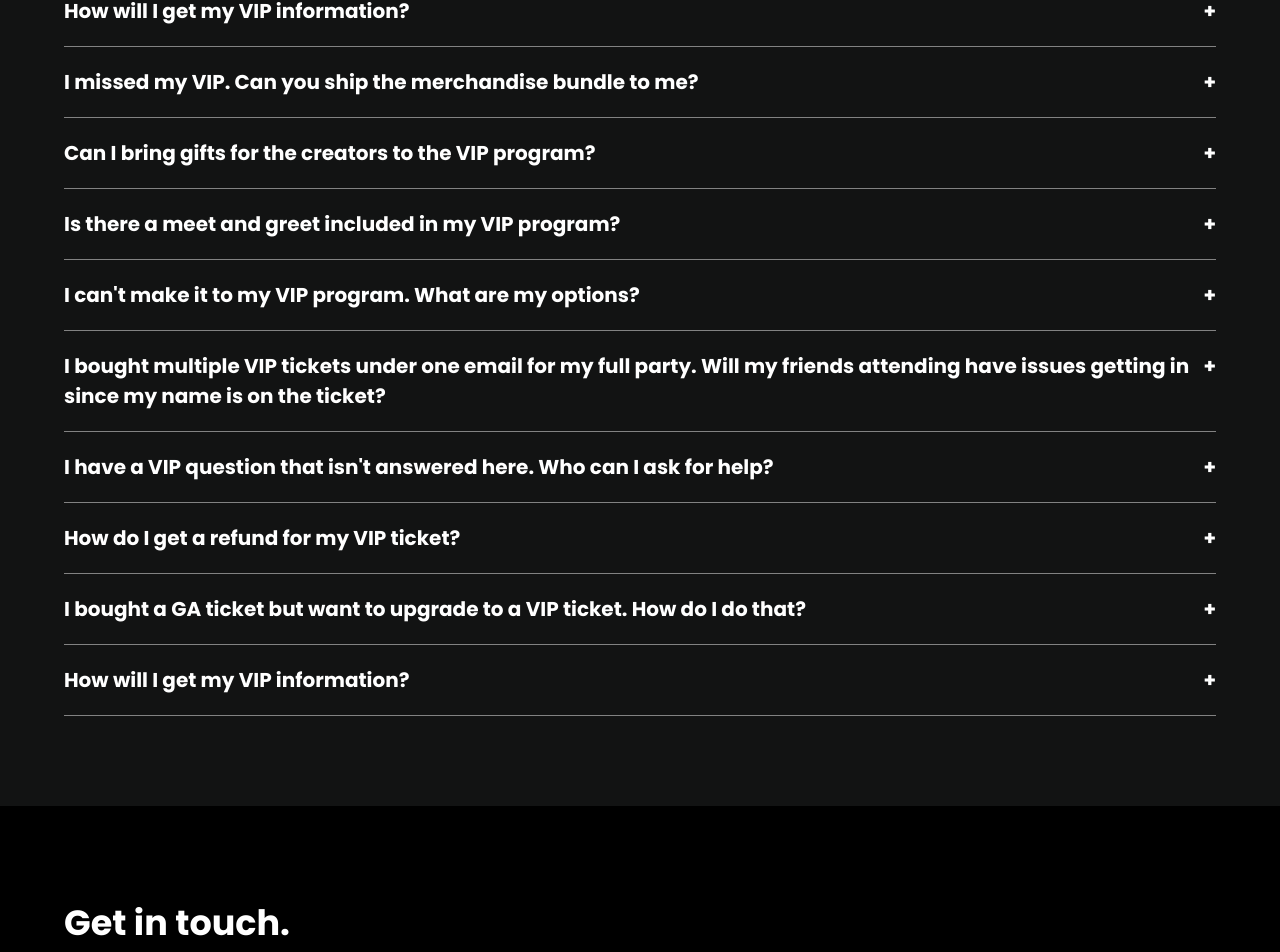
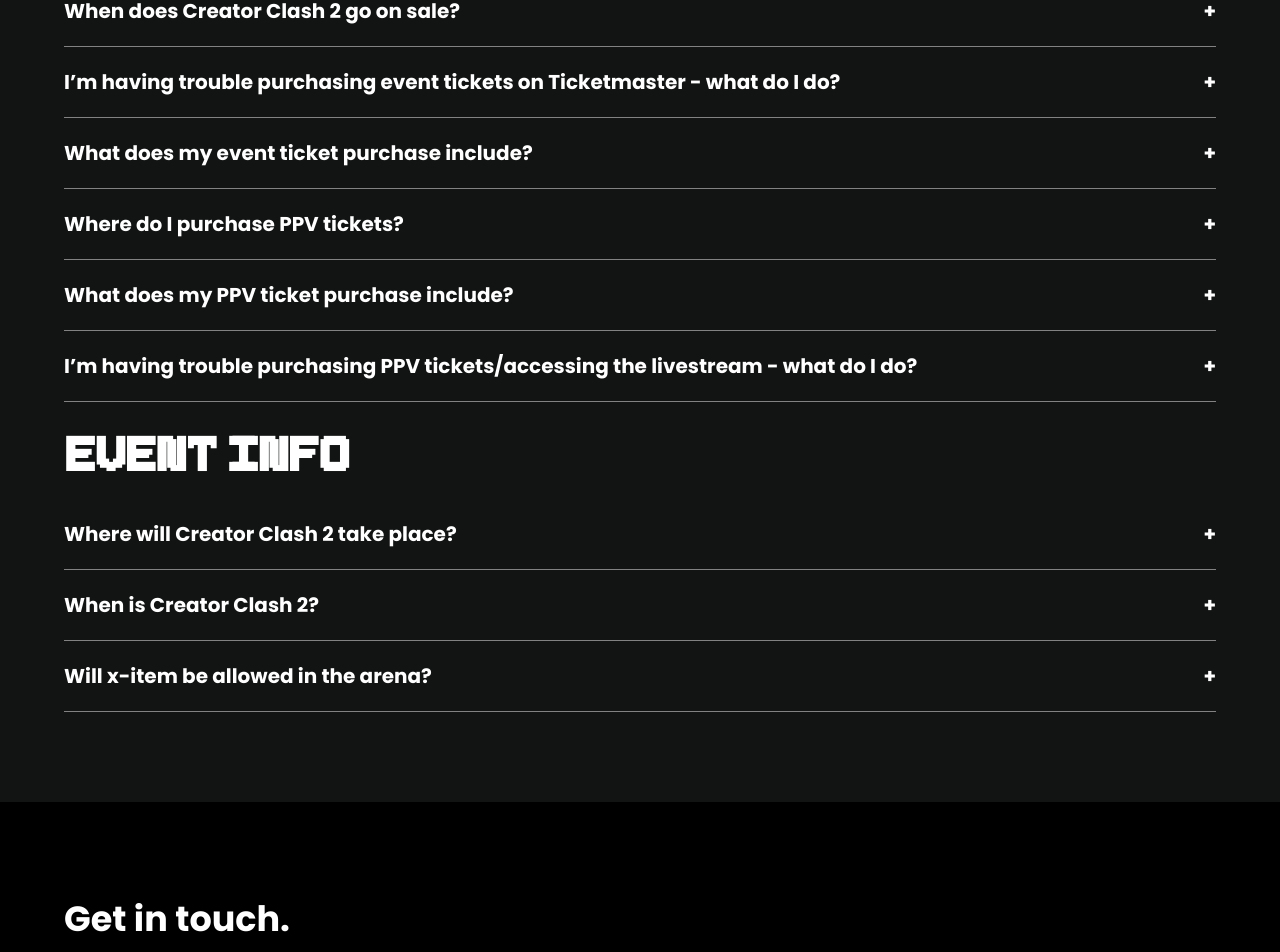
Before and after one commit to Braedencraig/creator-clash-2, a Next.js app: page /faq in a window 1280 px wide. Shown: the part 507-1459 px from the top of the page. Built offline with nearby package versions, Linux system fonts and the light colour scheme.

Commit message:
update faq

```diff
--- a/components/faq.js
+++ b/components/faq.js
@@ -5,166 +5,131 @@
   return (
     <div className="faq-bg">
       <div className="faq">
-        <h2>Frequently Asked Questions</h2>
-        <Accordion isFaq title="How will I get my VIP information?">
+        <h2>Tickets</h2>
+        <Accordion isFaq title="When does Creator Clash 2 go on sale?">
           <p>
-            VIP tickets are non-transferable at this time, unless the person you
-            purchase your ticket from emails vip@realgoodtouring.com​ to
-            transfer their bundle to you.
+            Event tickets and pay-per-view tickets will be available for
+            purchase on January 27, 2023 at 10:00am ET/7:00am PT.
+          </p>
+        </Accordion>
+        {/* <Accordion isFaq title="Where do I purchase event tickets to CC2?">
+          <p>
+            Event tickets to attend Creator Clash 2 in Tampa, Florida may be
+            purchased here [[TICKETMASTER LINK HYPERLINKED]].
+          </p>
+        </Accordion> */}
+        <Accordion
+          isFaq
+          title="I’m having trouble purchasing event tickets on Ticketmaster - what do I do?"
+        >
+          <p>
+            Please reference Ticketmaster’s{" "}
+            <a
+              href="https://help.ticketmaster.com/s/?language=en_US"
+              target="_blank"
+              rel="noopener noreferrer"
+            >
+              FAQ
+            </a>{" "}
+            for assistance with purchasing event tickets. If you require further
+            assistance, please{" "}
+            <a
+              href="https://ticketmaster-us.zendesk.com/hc/en-us/requests/new?ticket_form_id=5957004019217"
+              target="_blank"
+              rel="noopener noreferrer"
+            >
+              contact Ticketmaster fan support
+            </a>{" "}
+            directly.
+          </p>
+        </Accordion>
+        <Accordion isFaq title="What does my event ticket purchase include?">
+          <p>
+            Event tickets include admission to the Creator Clash 2 live event on
+            April 15, 2023 at Amalie Arena in Tampa, Florida.
           </p>
           <p>
-            If you are a parent who purchased a ticket for your child, or you
-            bought the tickets as a gift and they are listed in your name and
-            not the recipient&apos;s, please email{" "}
-            <a href="mailto:vip@realgoodtouring.com">vip@realgoodtouring.com</a>{" "}
-            ​to explore your options.
+            Can’t make it to Tampa? Purchase pay-per-view tickets for access to
+            the livestream hosted by Moment,{" "}
+            <a
+              href="https://www.moment.co/creatorclash"
+              target="_blank"
+              rel="noopener noreferrer"
+            >
+              here
+            </a>
+            .
           </p>
+        </Accordion>
+        <Accordion isFaq title="Where do I purchase PPV tickets?">
+          <p>
+            Pay-per-view tickets may be purchased{" "}
+            <a
+              href="https://www.moment.co/creatorclash"
+              target="_blank"
+              rel="noopener noreferrer"
+            >
+              here
+            </a>
+            .
+          </p>
+          <p>
+            Please note - pay-per-view tickets do not include admission to the
+            in-person event at Amalie Arena. Event tickets sold separately.
+            {/* [[TICKETMASTER LINK HYPERLINKED]] */}
+          </p>
+        </Accordion>
+        <Accordion isFaq title="What does my PPV ticket purchase include?">
+          <p>
+            PPV tickets include access to view the official Creator Clash 2
+            livestream hosted by Moment.
+          </p>
+          {/* <p>
+            Looking for tickets to attend Creator Clash 2 in Tampa? Purchase
+            event tickets for admission to the in-person event here
+            [[TICKETMASTER TICKET LINK HYPERLINKED]].
+          </p> */}
         </Accordion>
         <Accordion
           isFaq
-          title="I missed my VIP. Can you ship the merchandise bundle to me?"
+          title="I’m having trouble purchasing PPV tickets/accessing the livestream - what do I do?"
         >
           <p>
-            VIP tickets are non-transferable at this time, unless the person you
-            purchase your ticket from emails vip@realgoodtouring.com​ to
-            transfer their bundle to you.
-          </p>
-          <p>
-            If you are a parent who purchased a ticket for your child, or you
-            bought the tickets as a gift and they are listed in your name and
-            not the recipient&apos;s, please email{" "}
-            <a href="mailto:vip@realgoodtouring.com">vip@realgoodtouring.com</a>{" "}
-            ​to explore your options.
+            Please reference {""}
+            <a
+              href="https://www.moment.co/faq?type=fan"
+              target="_blank"
+              rel="noopener noreferrer"
+            >
+              Moment’s FAQ
+            </a>{" "}
+            for assistance troubleshooting any issues with purchasing a PPV
+            ticket or accessing the livestream.
           </p>
         </Accordion>
-        <Accordion
-          isFaq
-          title="Can I bring gifts for the creators to the VIP program?"
-        >
+        <h2>Event Info</h2>
+        <Accordion isFaq title="Where will Creator Clash 2 take place?">
           <p>
-            VIP tickets are non-transferable at this time, unless the person you
-            purchase your ticket from emails vip@realgoodtouring.com​ to
-            transfer their bundle to you.
-          </p>
-          <p>
-            If you are a parent who purchased a ticket for your child, or you
-            bought the tickets as a gift and they are listed in your name and
-            not the recipient&apos;s, please email{" "}
-            <a href="mailto:vip@realgoodtouring.com">vip@realgoodtouring.com</a>{" "}
-            ​to explore your options.
+            Creator Clash 2 will take place at Amalie Arena in Tampa, Florida.
           </p>
         </Accordion>
-        <Accordion
-          isFaq
-          title="Is there a meet and greet included in my VIP program?"
-        >
+        <Accordion isFaq title="When is Creator Clash 2?">
           <p>
-            VIP tickets are non-transferable at this time, unless the person you
-            purchase your ticket from emails vip@realgoodtouring.com​ to
-            transfer their bundle to you.
-          </p>
-          <p>
-            If you are a parent who purchased a ticket for your child, or you
-            bought the tickets as a gift and they are listed in your name and
-            not the recipient&apos;s, please email{" "}
-            <a href="mailto:vip@realgoodtouring.com">vip@realgoodtouring.com</a>{" "}
-            ​to explore your options.
+            The Creator Clash 2 event & livestream will take place on Saturday,
+            April 15, 2023.
           </p>
         </Accordion>
-        <Accordion
-          isFaq
-          title="I can't make it to my VIP program. What are my options?"
-        >
+        <Accordion isFaq title="Will x-item be allowed in the arena?">
           <p>
-            VIP tickets are non-transferable at this time, unless the person you
-            purchase your ticket from emails vip@realgoodtouring.com​ to
-            transfer their bundle to you.
-          </p>
-          <p>
-            If you are a parent who purchased a ticket for your child, or you
-            bought the tickets as a gift and they are listed in your name and
-            not the recipient&apos;s, please email{" "}
-            <a href="mailto:vip@realgoodtouring.com">vip@realgoodtouring.com</a>{" "}
-            ​to explore your options.
-          </p>
-        </Accordion>
-        <Accordion
-          isFaq
-          title="I bought multiple VIP tickets under one email for my full party. Will my friends attending have issues getting in since my name is on the ticket?"
-        >
-          <p>
-            VIP tickets are non-transferable at this time, unless the person you
-            purchase your ticket from emails vip@realgoodtouring.com​ to
-            transfer their bundle to you.
-          </p>
-          <p>
-            If you are a parent who purchased a ticket for your child, or you
-            bought the tickets as a gift and they are listed in your name and
-            not the recipient&apos;s, please email{" "}
-            <a href="mailto:vip@realgoodtouring.com">vip@realgoodtouring.com</a>{" "}
-            ​to explore your options.
-          </p>
-        </Accordion>
-        <Accordion
-          isFaq
-          title="I have a VIP question that isn't answered here. Who can I ask for help?"
-        >
-          <p>
-            VIP tickets are non-transferable at this time, unless the person you
-            purchase your ticket from emails vip@realgoodtouring.com​ to
-            transfer their bundle to you.
-          </p>
-          <p>
-            If you are a parent who purchased a ticket for your child, or you
-            bought the tickets as a gift and they are listed in your name and
-            not the recipient&apos;s, please email{" "}
-            <a href="mailto:vip@realgoodtouring.com">vip@realgoodtouring.com</a>{" "}
-            ​to explore your options.
-          </p>
-        </Accordion>
-        <Accordion isFaq title="How do I get a refund for my VIP ticket?">
-          <p>
-            VIP tickets are non-transferable at this time, unless the person you
-            purchase your ticket from emails vip@realgoodtouring.com​ to
-            transfer their bundle to you.
-          </p>
-          <p>
-            If you are a parent who purchased a ticket for your child, or you
-            bought the tickets as a gift and they are listed in your name and
-            not the recipient&apos;s, please email{" "}
-            <a href="mailto:vip@realgoodtouring.com">vip@realgoodtouring.com</a>{" "}
-            ​to explore your options.
-          </p>
-        </Accordion>
-        <Accordion
-          isFaq
-          title="I bought a GA ticket but want to upgrade to a VIP ticket. How do I do that?"
-        >
-          <p>
-            VIP tickets are non-transferable at this time, unless the person you
-            purchase your ticket from emails vip@realgoodtouring.com​ to
-            transfer their bundle to you.
-          </p>
-          <p>
-            If you are a parent who purchased a ticket for your child, or you
-            bought the tickets as a gift and they are listed in your name and
-            not the recipient&apos;s, please email{" "}
-            <a href="mailto:vip@realgoodtouring.com">vip@realgoodtouring.com</a>{" "}
-            ​to explore your options.
-          </p>
-        </Accordion>
-        <Accordion isFaq title="How will I get my VIP information?">
-          <p>
-            VIP tickets are non-transferable at this time, unless the person you
-            purchase your ticket from emails vip@realgoodtouring.com​ to
-            transfer their bundle to you.
-          </p>
-          <p>
-            If you are a parent who purchased a ticket for your child, or you
-            bought the tickets as a gift and they are listed in your name and
-            not the recipient&apos;s, please email{" "}
-            <a href="mailto:vip@realgoodtouring.com">vip@realgoodtouring.com</a>{" "}
-            ​to explore your options.
+            Please reference Amalie Arena’s{" "}
+            <a
+              href="https://www.amaliearena.com/arena-info"
+              target="_blank"
+              rel="noopener noreferrer"
+            >
+              arena info guide
+            </a>{" "}
+            for further information regarding the venue’s policies & procedures.
           </p>
         </Accordion>
       </div>
--- a/styles/globals.css
+++ b/styles/globals.css
@@ -1048,6 +1048,7 @@
 
 .faq .accordion-content a {
   font-weight: 700;
+  text-decoration: underline;
 }
 
 .faq .accordion-wrapper {
```
